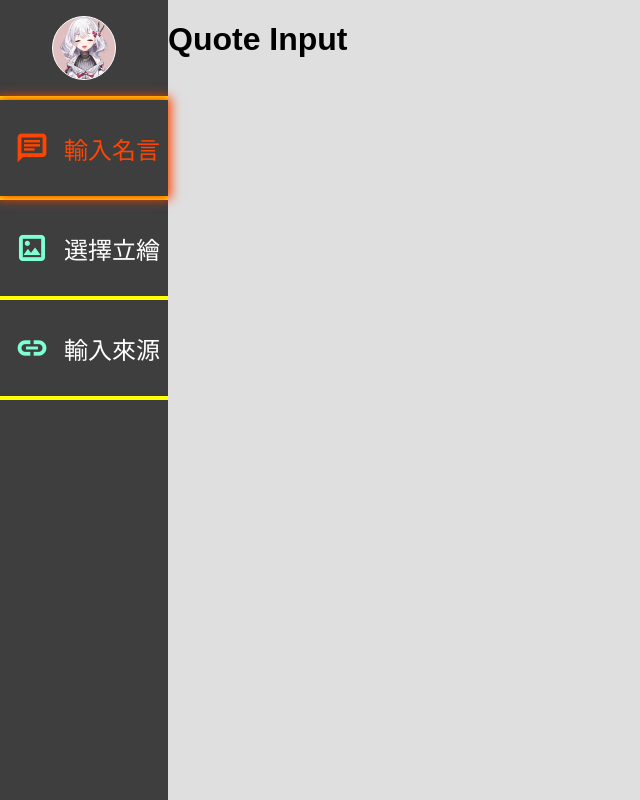
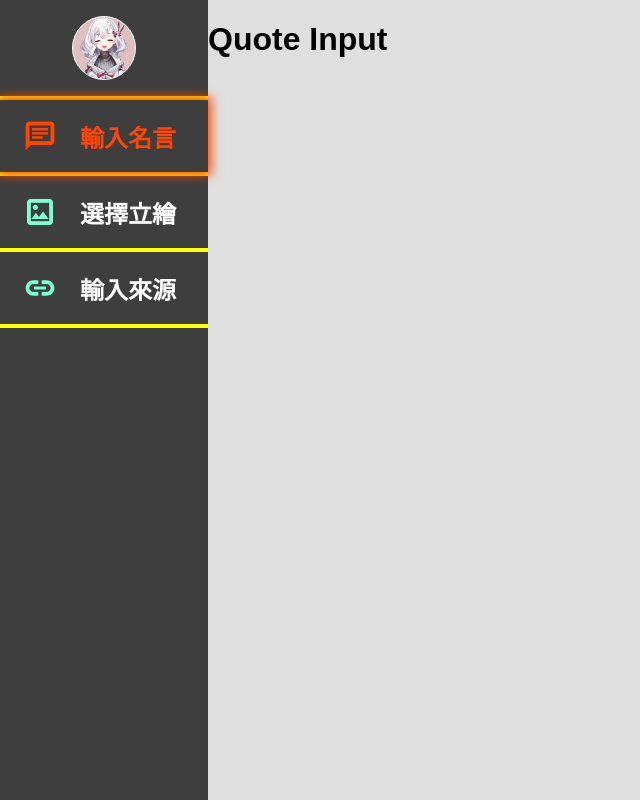
Before and after one commit to serser322/dada-quotation-generator, a Vue app: page /quote-input in a window 1280 px wide. Shown: the whole page, without its empty margins (0-640 px from the left). Built offline with nearby package versions, Linux system fonts and the light colour scheme.

Commit message:
feat:Sidebar 切版 RWD調整 文字風格調整 寬度調整

```diff
--- a/src/components/Sidebar.vue
+++ b/src/components/Sidebar.vue
@@ -1,5 +1,5 @@
 <script setup>
-import { ref, computed, onMounted, watch } from 'vue'
+import { ref, computed, onMounted } from 'vue'
 import { useRouter, useRoute } from 'vue-router'
 
 onMounted(() => {
@@ -21,9 +21,6 @@ const toggleSidebar = () => {
   isExpanded.value = !isExpanded.value
 }
 
-watch(isExpanded, newValue => {
-  // console.log(document.querySelectorAll('.sidebar__item'))
-})
 </script>
 
 <template>
@@ -49,9 +46,7 @@ watch(isExpanded, newValue => {
         <span class="material-symbols-outlined">
           chat
         </span>
-        <div
-          class="text-hidden"
-        >
+        <div class="text-hidden">
           輸入名言
         </div>
       </div>
@@ -64,9 +59,7 @@ watch(isExpanded, newValue => {
         <span class="material-symbols-outlined">
           imagesmode
         </span>
-        <div
-          class="text-hidden"
-        >
+        <div class="text-hidden">
           選擇立繪
         </div>
       </div>
@@ -79,7 +72,7 @@ watch(isExpanded, newValue => {
         <span class="material-symbols-outlined">
           link
         </span>
-        <div>
+        <div class="text-hidden">
           輸入來源
         </div>
       </div>
@@ -89,7 +82,6 @@ watch(isExpanded, newValue => {
 </template>
 
 <style lang="scss" scoped>
-
 @mixin web {
   @media (min-width: 576px) {
     @content
@@ -124,7 +116,6 @@ watch(isExpanded, newValue => {
       background-color: rgb(223, 191, 191);
       border: 0.1rem solid white;
       border-radius: 50%;
-      transition: width 0.5s ease;
 
       @include web {
         width: 4rem;
@@ -136,7 +127,7 @@ watch(isExpanded, newValue => {
     .sidebar__item {
       position: relative;
       z-index: 2;
-      padding:1rem 0;
+      padding: 1rem 0;
       display: flex;
       align-items: center;
       white-space: nowrap;
@@ -154,16 +145,21 @@ watch(isExpanded, newValue => {
 
       /* icon */
       :first-child {
-        margin: 0rem 0.75rem;
+        margin: 0.25rem 0.75rem;
         font-size: 2rem;
         color: aquamarine;
         font-weight: bold;
-        /* transition: all 0.3s ease; */
+
+        @include web {
+          margin: 0.25rem 1.5rem
+        }
       }
 
       :nth-child(2) {
-        /* display: inline-block; */
-
+        font-weight: 600;
+        display: flex;
+        align-items: center;
+        flex-wrap: nowrap;
       }
     }
 
@@ -199,30 +195,18 @@ watch(isExpanded, newValue => {
 .sidebar-expanded {
   width: 10.5rem;
 
-  /* .sidebar__avatar {
-    img {
-      width: 6rem;
-    }
-  } */
+  @include web {
+    width:13rem;
+  }
 
   .sidebar__wrap {
     .sidebar__item {
-      :first-child {
-        margin: 1rem;
-      }
+      :first-child {}
 
       :nth-child(2) {
-        /* width: auto; */
-        /* padding: auto 0; */
-        /* margin: 1rem 0; */
-        /* height: 3rem; */
-        /* margin: 1.2rem 0; */
         font-size: 1.5rem;
         visibility: visible;
         opacity: 1;
-        display: flex;
-        align-items: center;
-        flex-wrap: nowrap;
       }
     }
   }
@@ -232,14 +216,11 @@ watch(isExpanded, newValue => {
   }
 
 }
+
 .text-hidden {
-  /* font-size: 0px; */
-  /* width: 0;
-  height: 0; */
-  /* overflow: hidden; */
+  font-size: 0;
   visibility: hidden;
   opacity: 0;
   transition: all 0.3s ease;
 }
-
 </style>
```
